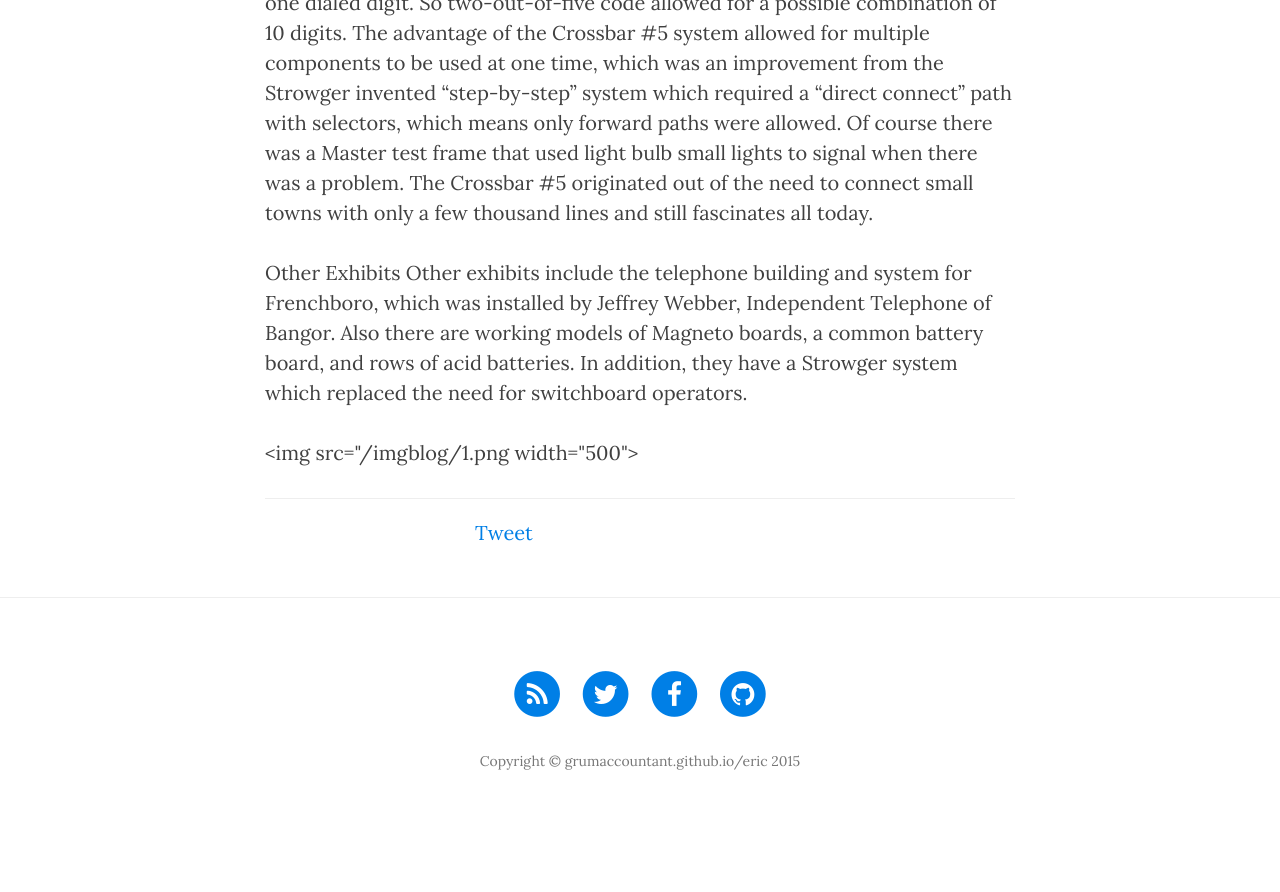
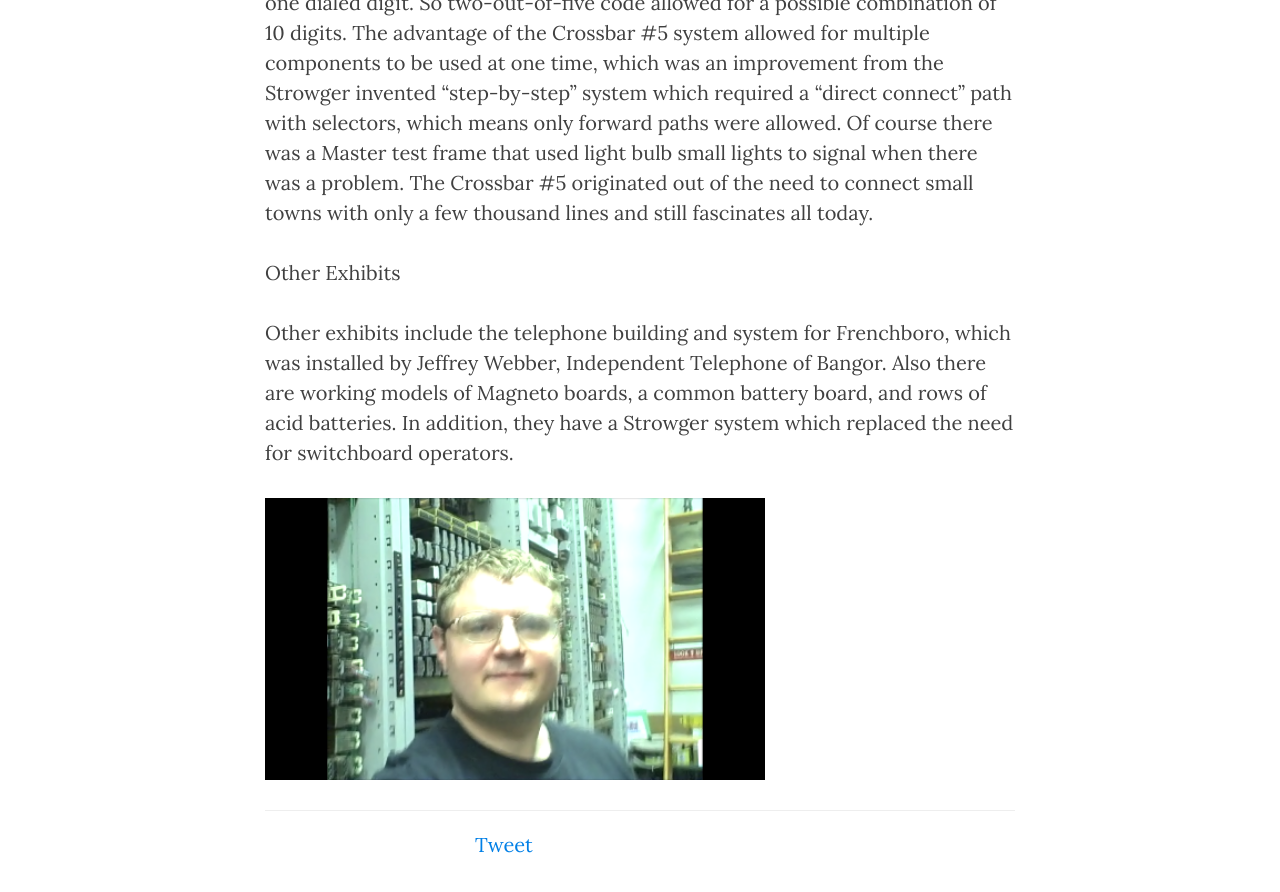
Before and after one commit to grumaccountant/eric, a Jekyll site: the page built from _posts/2015-07-18-Telephone-Museum.markdown, in a window 1280 px wide and 900 px high, scrolled down 1108 px. Shown: the top 892 px of the window. Built offline with Jekyll 4.4.1, drawn with Linux system fonts in a browser that asks for light colours; nearby versions of some CDN libraries; comment, search, counter and statistics services are not loaded; before the commit the page ends 1945 px from its top, so only the background shows below that.

Commit message:
Update 2015-07-18-Telephone-Museum.markdown

```diff
--- a/_posts/2015-07-18-Telephone-Museum.markdown
+++ b/_posts/2015-07-18-Telephone-Museum.markdown
@@ -20,6 +20,7 @@ The advantage of the Crossbar #5 system allowed for multiple components to be us
 Of course there was a Master test frame that used light bulb small lights to signal when there was a problem.  The Crossbar #5 originated out of the need to connect small towns with only a few thousand lines and still fascinates all today.
 <p>
 Other Exhibits
+<p>
 Other exhibits include the telephone building and system for Frenchboro, which was installed by Jeffrey Webber, Independent Telephone of Bangor. Also there are working models of Magneto boards, a common battery board, and rows of acid batteries.  In addition, they have a Strowger system which replaced the need for switchboard operators.
 <p>
-<img src="/imgblog/1.png width="500">
+<img src="/imgblog/1.png" width="500">
```
